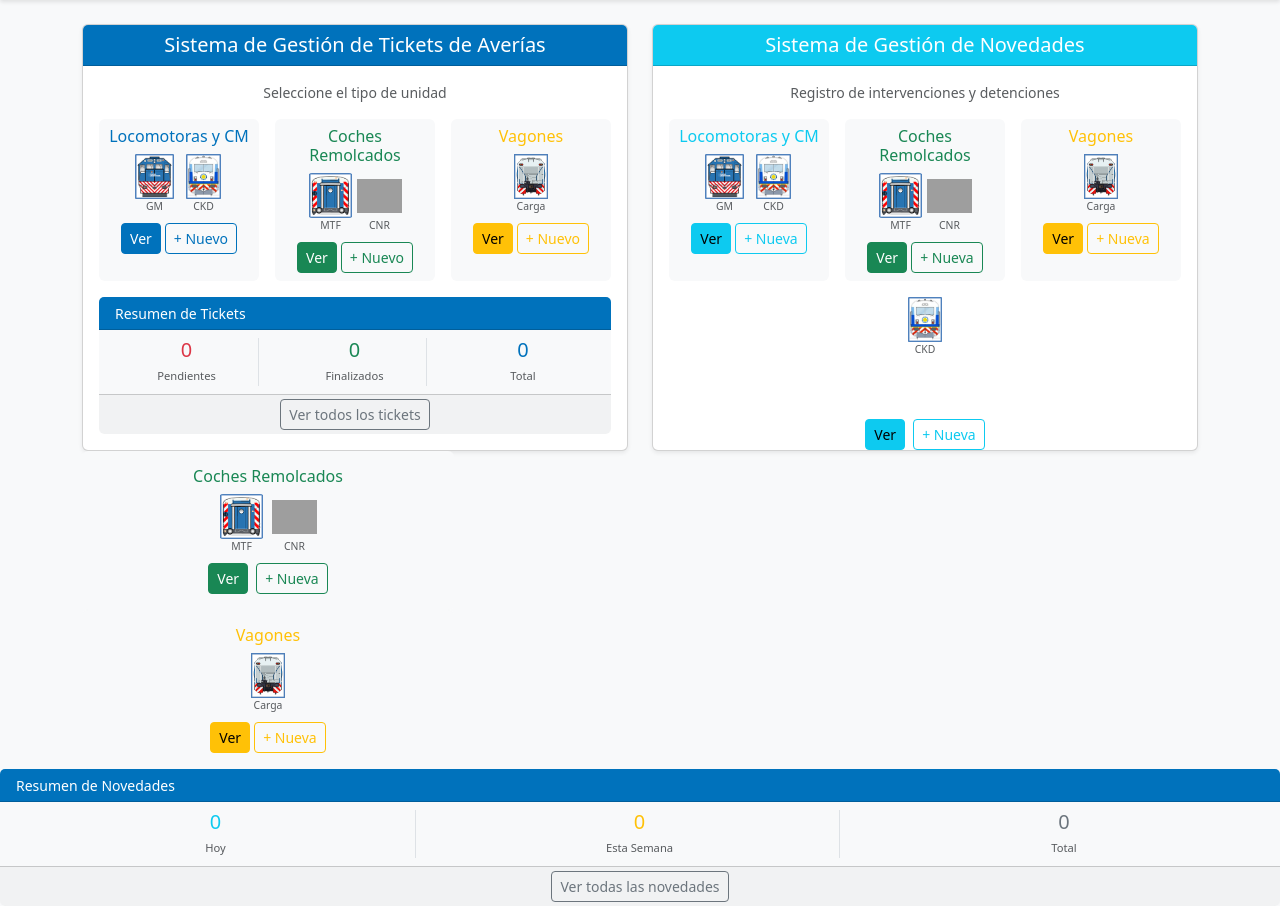
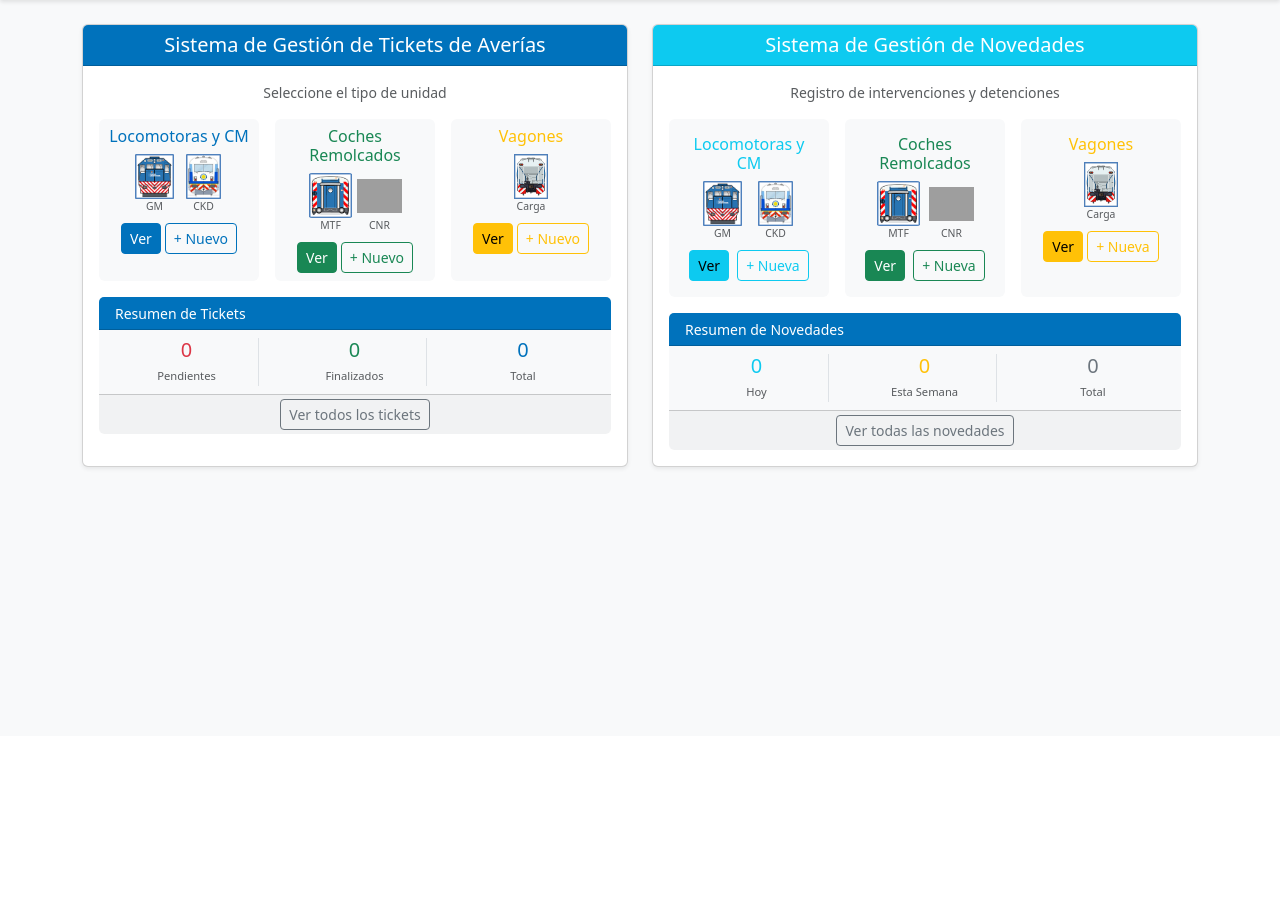
Before and after one commit to salamonepablo/sigma-rs, a Django app: page /sigma/ in a window 1280 px wide. Shown: the part 64-970 px from the top of the page. After the commit the page ends 534 px from the top, so only its background shows below. Run offline with Django 5.2, Linux system fonts and the light colour scheme; the visitor is signed in with stand-in values (Sample User, id 1); data that the repository does not hold is empty; grey boxes are pictures that could not be loaded.

Commit message:
Revert "fix: align cards between tickets and novelty sections"
This reverts commit 4af6e352998a6b5b5b38e2501a00518452063e0f.

```diff
--- a/apps/tickets/presentation/templates/tickets/home.html
+++ b/apps/tickets/presentation/templates/tickets/home.html
@@ -144,78 +144,15 @@
                 <p class="text-muted small text-center mb-3">Registro de intervenciones y detenciones</p>
                 <!-- Card de Novedades -->
                 <div class="row g-3 mb-3">
-                    <div class="col-4">
+                    <div class="col-md-4">
                         <div class="card h-100 border-0 unit-card bg-light">
-                            <div class="card-body text-center p-2">
+                            <div class="card-body text-center p-3">
                                 <h6 class="card-title mb-2 text-info">Locomotoras y CM</h6>
-                                <div class="d-flex justify-content-center gap-1 mb-2">
+                                <div class="d-flex justify-content-center gap-2 mb-2">
                                     <div class="brand-icon" title="General Motors">
                                         <img src="{% static 'images/IcoGM.png' %}" alt="GM" class="img-fluid">
                                         <small class="d-block text-muted">GM</small>
                                     </div>
-                                    <div class="brand-icon" title="CNR Dalian (CKD)">
-                                        <img src="{% static 'images/IcoCKD.png' %}" alt="CKD" class="img-fluid">
-                                        <small class="d-block text-muted">CKD</small>
-                                    </div>
-                                </div>
-                                <div class="d-flex gap-1 justify-content-center">
-                                    <a href="{% url 'tickets:novedad_list_locomotoras' %}" class="btn btn-info btn-sm">
-                                        Ver
-                                    </a>
-                                    <a href="{% url 'tickets:novedad_create_locomotoras' %}" class="btn btn-outline-info btn-sm">
-                                        + Nueva
-                                    </a>
-                                </div>
-                            </div>
-                        </div>
-                    </div>
-                    <div class="col-4">
-                        <div class="card h-100 border-0 unit-card bg-light">
-                            <div class="card-body text-center p-2">
-                                <h6 class="card-title mb-2 text-success">Coches Remolcados</h6>
-                                <div class="d-flex justify-content-center gap-1 mb-2">
-                                    <div class="brand-icon" title="Materfer">
-                                        <img src="{% static 'images/IcoMTF.png' %}" alt="Materfer" class="img-fluid">
-                                        <small class="d-block text-muted">MTF</small>
-                                    </div>
-                                    <div class="brand-icon" title="CNR Dalian">
-                                        <img src="{% static 'images/IcoCNR.png' %}" alt="CNR" class="img-fluid">
-                                        <small class="d-block text-muted">CNR</small>
-                                    </div>
-                                </div>
-                                <div class="d-flex gap-1 justify-content-center">
-                                    <a href="{% url 'tickets:novedad_list_ccrr' %}" class="btn btn-success btn-sm">
-                                        Ver
-                                    </a>
-                                    <a href="{% url 'tickets:novedad_create_ccrr' %}" class="btn btn-outline-success btn-sm">
-                                        + Nueva
-                                    </a>
-                                </div>
-                            </div>
-                        </div>
-                    </div>
-                    <div class="col-4">
-                        <div class="card h-100 border-0 unit-card bg-light">
-                            <div class="card-body text-center p-2">
-                                <h6 class="card-title mb-2 text-warning">Vagones</h6>
-                                <div class="d-flex justify-content-center gap-1 mb-2">
-                                    <div class="brand-icon" title="Vagones de Carga">
-                                        <img src="{% static 'images/IcoWagon.png' %}" alt="Vagones" class="img-fluid">
-                                        <small class="d-block text-muted">Carga</small>
-                                    </div>
-                                </div>
-                                <div class="d-flex gap-1 justify-content-center">
-                                    <a href="{% url 'tickets:novedad_list_vagones' %}" class="btn btn-warning btn-sm">
-                                        Ver
-                                    </a>
-                                    <a href="{% url 'tickets:novedad_create_vagones' %}" class="btn btn-outline-warning btn-sm">
-                                        + Nueva
-                                    </a>
-                                </div>
-                            </div>
-                        </div>
-                    </div>
-                </div>
                                     <div class="brand-icon" title="CNR Dalian (CKD)">
                                         <img src="{% static 'images/IcoCKD.png' %}" alt="CKD" class="img-fluid">
                                         <small class="d-block text-muted">CKD</small>
```
